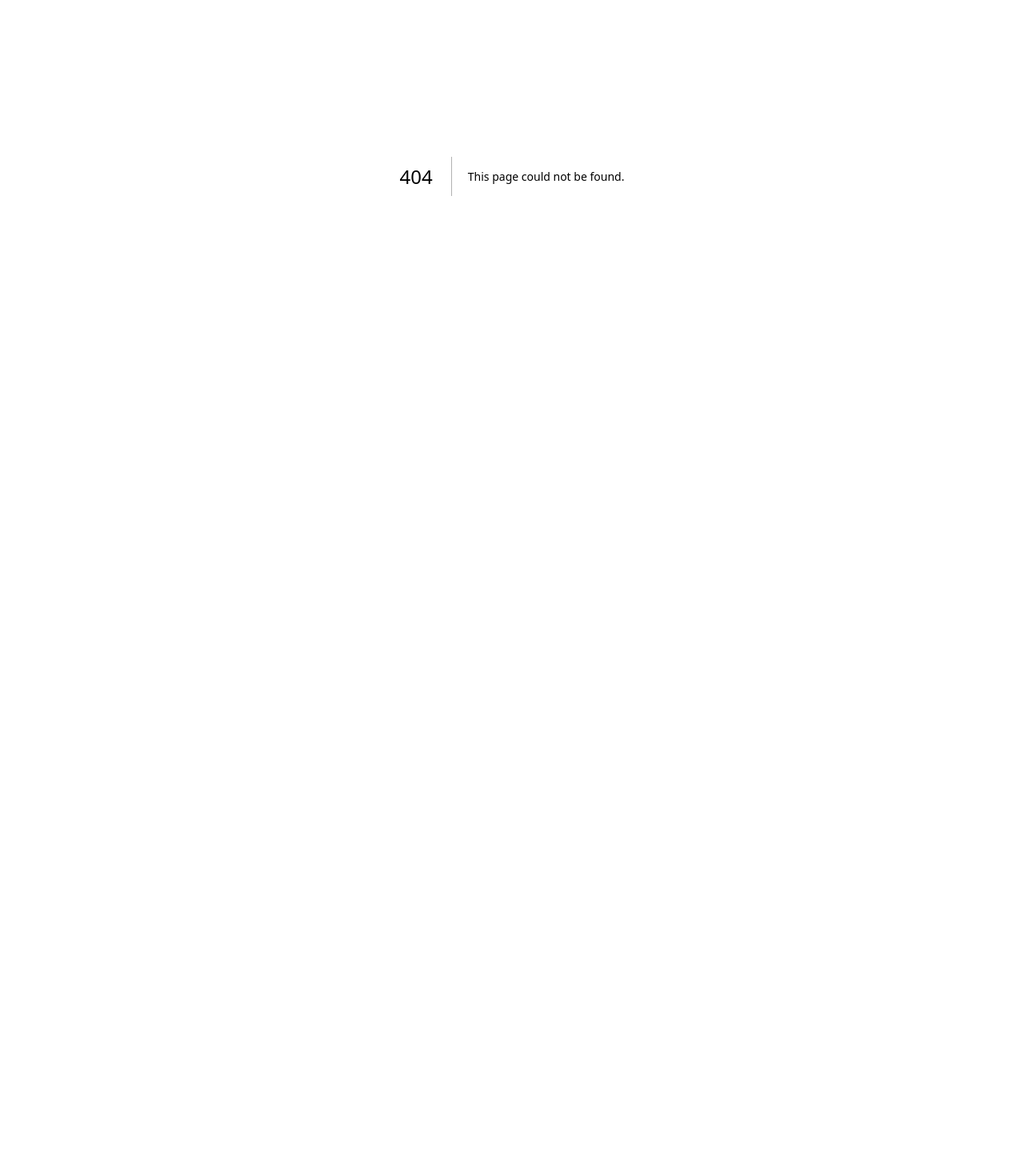
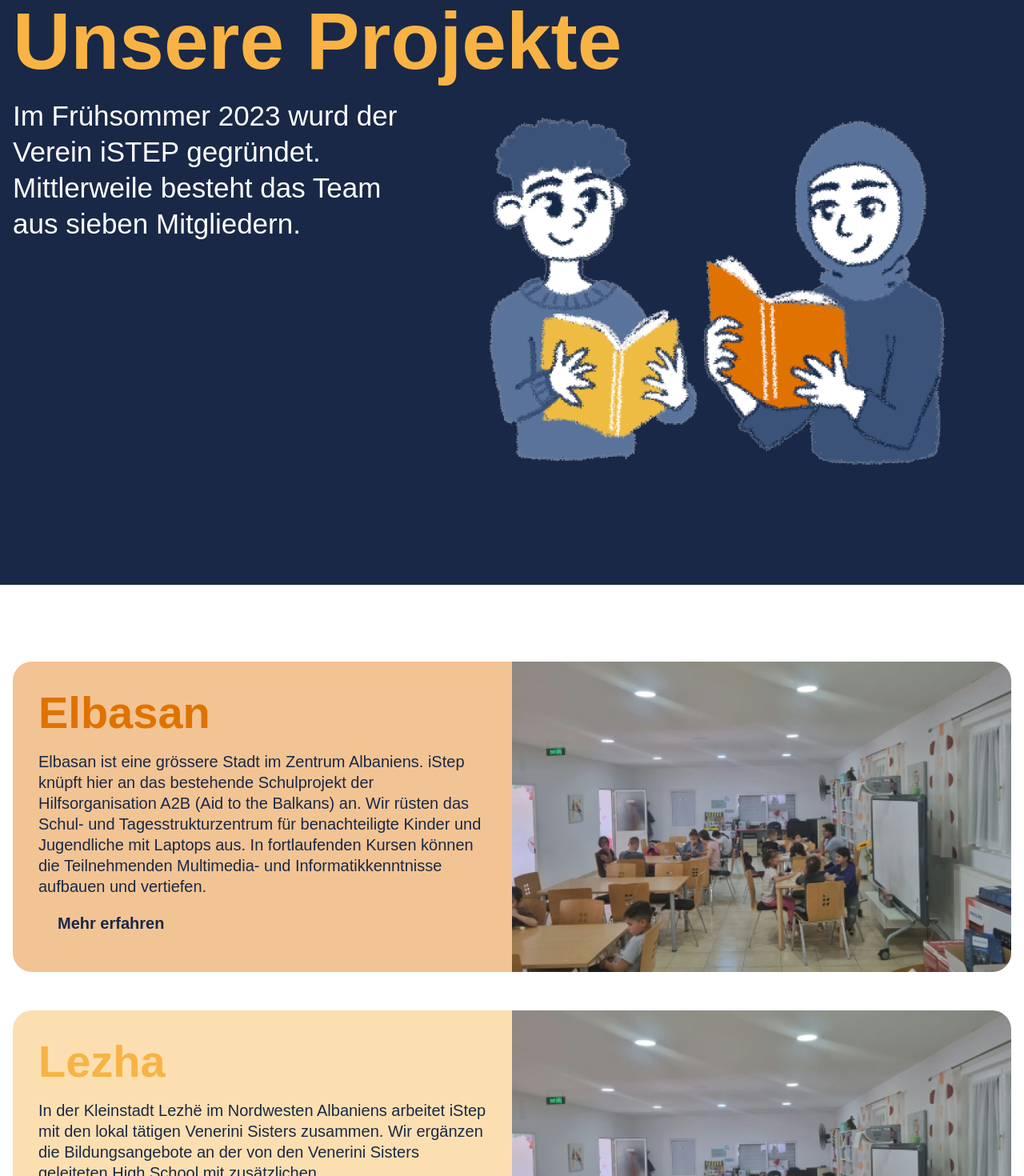
Before and after one commit to blackbox-mit/istep-frontend-v2.1, a Next.js app: page /en/projects in a window 1280 px wide. Before the commit this address had no page. Shown: the part 180-1650 px from the top of the page at 80% size. Before the commit the page ends 800 px from the top, so only its background shows below. Built offline with nearby package versions, Linux system fonts and the light colour scheme.

Commit message:
feat: detailed project

```diff
--- /dev/null
+++ b/src/app/[locale]/projects/[id]/page.tsx
@@ -0,0 +1,110 @@
+import Image from "next/image";
+import titleImage from "@/assets/projects/titleImage.png";
+import ProjectTeaser from "@/components/projects/projectTeaser/projectTeaser";
+import ScrollDown from "@/components/general/scrollDown/scrollDown";
+
+import { unstable_setRequestLocale } from "next-intl/server";
+
+export default async function detailPage({
+  params: { locale, id },
+}: {
+  params: { locale: string; id: string };
+}) {
+  unstable_setRequestLocale(locale);
+  const translation = (
+    await import(`../../../../../locales/${locale}/${locale}.json`)
+  ).default;
+
+  console.log(id);
+
+  const matchedProject = translation.Projects.find(
+    (project: any) => project.title.toLowerCase() === id.toLowerCase()
+  );
+
+  /* if (!matchedProject) {
+    return <div>Project not found</div>;
+  }*/
+
+  return (
+    <main>
+      <div className="min-h-[calc(100vh-80px)] z-10 w-full pb-8 md:-pd-0 ">
+        <div className="bg-darkblue h-[calc(100vh-80px)]">
+          <div className="container mx-auto md:pt-48 px-8 pt-8 lg:px-4 relative">
+            <div className="w-2/3 ">
+              <h1 className="lg:text-h-xl  text-h-l  text-yellow font-palanquin md:text-left text-center">
+                {matchedProject.title}
+              </h1>
+              <p className="text-white text-h-xs md:text-h-sm mt-4 mb-4 md:text-left text-center font-palanquin !font-thin">
+                {matchedProject.teaser}
+              </p>
+            </div>
+          </div>
+          <div className="container mx-auto py-12 mt-36 lg:px-4 ">
+            <div className="w-full justify-end flex">
+              <Image
+                src={matchedProject.image}
+                alt={`Image of ${matchedProject.title}`}
+                className="h-full object-contain w-1/2 mr-16 z-20 rounded-3xl"
+                width={500}
+                height={300}
+              />
+            </div>
+          </div>
+          <ScrollDown />
+        </div>
+      </div>
+      <div className="pt-36 pb-12" />
+      <div className="container mx-auto md:pt-18 pt-12 px-8 lg:px-4 ">
+        <div className="text-orange font-palanquin ">
+          <h3 className="text-h-md md:text-h-lg font-thin ">
+            {matchedProject.details.theLocation}
+          </h3>
+
+          <div className="grid md:grid-cols-2 grid-cols-1">
+            <div>
+              <p className="text-darkblue text-p-sm md:text-p-lg mt-4 mb-4 font-palanquin !font-thin">
+                {matchedProject.details.theLocationText}
+              </p>
+            </div>
+            <div className="flex justify-center">
+              <Image
+                src={matchedProject.image}
+                alt={`Image of ${matchedProject.title}`}
+                className="md:w-4/5 w-full object-contain rounded-3xl"
+                width={500}
+                height={300}
+              />
+            </div>
+          </div>
+        </div>
+      </div>
+      <div className="container mx-auto md:pt-18 pt-12 px-8 lg:px-4 pb-32">
+        <div className="text-orange font-palanquin ">
+          <h3 className="text-h-md md:text-h-lg font-thin ">
+            {matchedProject.details.whatWeDo}
+          </h3>
+
+          <div className="grid md:grid-cols-2 grid-cols-1 mt-6">
+            <div className="flex ">
+              <Image
+                src={matchedProject.image}
+                alt={`Image of ${matchedProject.title}`}
+                className="md:w-4/5 w-full object-contain rounded-3xl"
+                width={500}
+                height={300}
+              />
+            </div>
+            <div>
+              <p className="text-darkblue text-p-sm md:text-p-lg mt-4 mb-4 font-palanquin !font-thin">
+                {matchedProject.details.whatWeDoText}
+              </p>
+              <p className="text-darkblue text-p-sm md:text-p-lg mt-4 mb-4 font-palanquin !font-thin">
+                {matchedProject.details.whatWeDoText2}
+              </p>
+            </div>
+          </div>
+        </div>
+      </div>
+    </main>
+  );
+}
--- /dev/null
+++ b/src/app/[locale]/projects/page.tsx
@@ -0,0 +1,45 @@
+import Image from "next/image";
+import titleImage from "@/assets/projects/titleImage.png";
+import ProjectOverview from "@/components/projects/projectOverview/projectOverview";
+
+import { useTranslations } from "next-intl";
+import { unstable_setRequestLocale } from "next-intl/server";
+
+interface ProjectProps {
+  params: {
+    locale: string;
+  };
+}
+
+export default function Projects({ params: { locale } }: ProjectProps) {
+  unstable_setRequestLocale(locale);
+  const t = useTranslations("OurProjects");
+
+  return (
+    <main>
+      <div className="min-h-[calc(100vh-80px)] bg-darkblue w-full flex items-center pb-8 md:-pd-0">
+        <div className="container mx-auto md:py-24 py-12 px-8 lg:px-4 ">
+          <h1 className="lg:text-h-xl  text-h-l  text-yellow font-palanquin md:text-left text-center">
+            {t("mainTitle")}
+          </h1>
+
+          <div className="flex flex-col lg:flex-row">
+            <div className="lg:w-2/5 w-full">
+              <h4 className="text-white text-h-sm md:text-h-md mt-4 mb-4  md:text-left text-center font-palanquin !font-thin">
+                {t("subTitle")}
+              </h4>
+            </div>
+            <div className="lg:w-3/5 w-full flex justify-center">
+              <Image
+                src={titleImage}
+                alt="Picture of the author"
+                className="h-full object-contain "
+              />
+            </div>
+          </div>
+        </div>
+      </div>
+      <ProjectOverview lng={locale} />
+    </main>
+  );
+}
--- a/src/components/about/teamsOverview/teamsOverview.tsx
+++ b/src/components/about/teamsOverview/teamsOverview.tsx
@@ -36,11 +36,9 @@ const imageTeamElbasan = [ImageFabjan, ImageMigena, ImagePeki];
 
 import { unstable_setRequestLocale } from "next-intl/server";
 
-import { useTranslations } from "next-intl";
-
 export default async function teamsOverview({ lng }: any) {
   unstable_setRequestLocale(lng);
-  const t = useTranslations("OurTeam");
+
   const translation = (await import(`../../../../locales/${lng}/${lng}.json`))
     .default;
 
--- /dev/null
+++ b/src/components/projects/projectOverview/projectOverview.tsx
@@ -0,0 +1,23 @@
+import ProjectTeaser from "@/components/projects/projectTeaser/projectTeaser";
+
+import { unstable_setRequestLocale } from "next-intl/server";
+
+interface projectProps {
+  lng: string;
+}
+
+export default async function projectOverview({ lng }: projectProps) {
+  unstable_setRequestLocale(lng);
+  const translation = (await import(`../../../../locales/${lng}/${lng}.json`))
+    .default;
+
+  return (
+    <div className="container mx-auto md:py-24 py-12 px-8 lg:px-4">
+      {translation.Projects.map((project: any, index: number) => (
+        <div key={index} className="mb-12">
+          <ProjectTeaser project={project} idx={index} />
+        </div>
+      ))}
+    </div>
+  );
+}
--- a/src/components/projects/projectTeaser/projectTeaser.tsx
+++ b/src/components/projects/projectTeaser/projectTeaser.tsx
@@ -3,8 +3,6 @@ import Image from "next/image";
 import projcet from "@/assets/placeholder/project.png";
 import Link from "next/link";
 import { usePathname } from "next/navigation";
-
-//import { useTranslation } from "../../../app/i18n";
 
 interface projectProps {
   idx: number;
@@ -14,10 +12,9 @@ interface projectProps {
     moreText: string;
     link: string;
   };
-  params: any;
 }
 
-const projectTeaser = ({ project, idx, params }: projectProps) => {
+const projectTeaser = ({ project, idx }: projectProps) => {
   const bgColorOptions = ["#f2c494", "#fcdfb1", "#a4d1c3"];
   const bgColorStyle = {
     backgroundColor: bgColorOptions[idx % bgColorOptions.length],
@@ -44,13 +41,12 @@ const projectTeaser = ({ project, idx, params }: projectProps) => {
           </p>
           <div className="flex items-center cursor-pointer">
             <hr className="h-0.5 my-4 w-4 border-0 dark:bg-darkblue mr-2" />
-            {/* <Link
-              className="text-p-sm md:text-p-lg  font-thin  text-darkblue"
+            <Link
+              className="text-p-sm md:text-p-lg  !font-bold  text-darkblue"
               href={pathname.substring(0, 3) + "/projects/" + project.link}
             >
               Mehr erfahren
-            </Link> */}
-            <p>{params}</p>
+            </Link>
           </div>
         </div>
       </div>
```
Also changed, not shown: public/placeholder/project.png (added).
